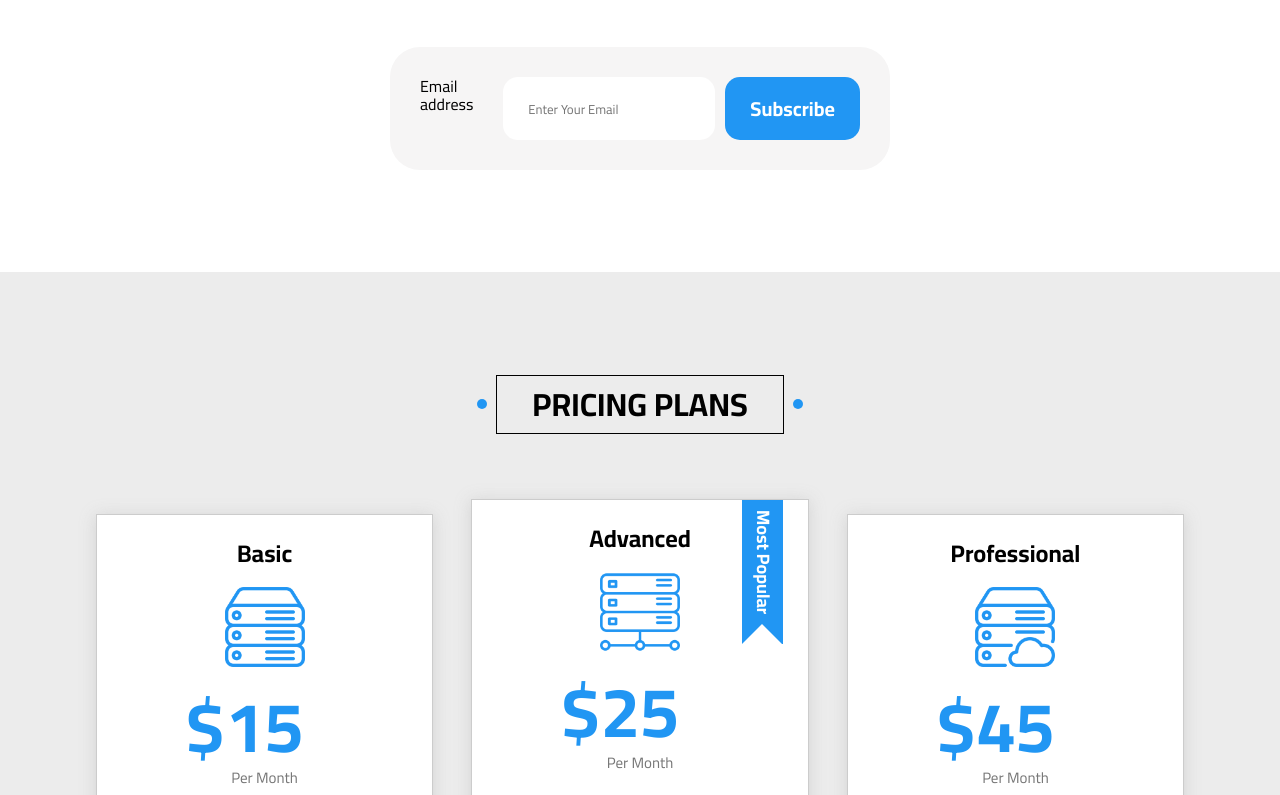
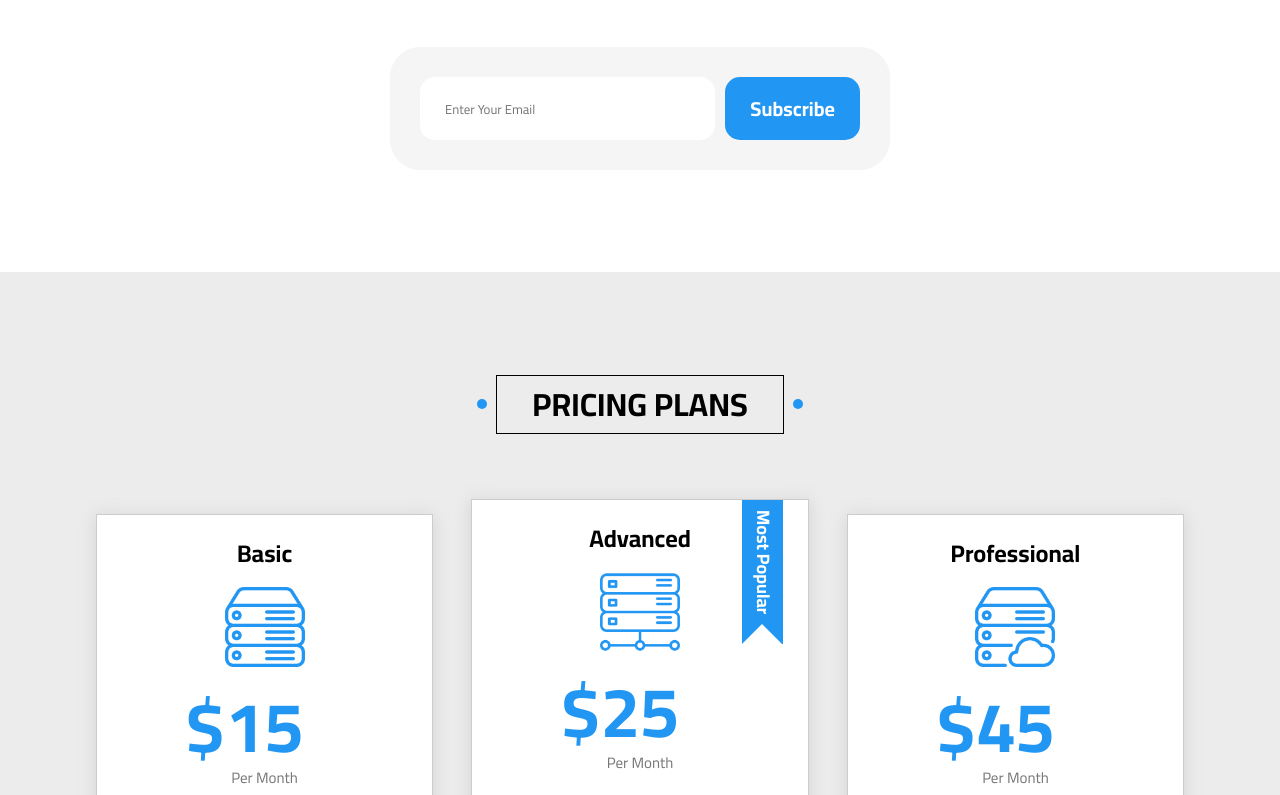
Before and after one commit to yasser987/Project_three, a plain HTML site: page index.html in a window 1280 px wide. Shown: the part 10044-10839 px from the top of the page. Drawn offline with Linux system fonts and the light colour scheme.

Commit message:
style: add accessible labels and keyboard focus

```diff
--- a/css/style.css
+++ b/css/style.css
@@ -1,3 +1,25 @@
+
+/* Accessibility Utilities */
+.visually-hidden {
+  position: absolute;
+  width: 1px;
+  height: 1px;
+  padding: 0;
+  margin: -1px;
+  overflow: hidden;
+  clip: rect(0 0 0 0);
+  white-space: nowrap;
+  border: 0;
+}
+
+a:focus-visible,
+button:focus-visible,
+input:focus-visible,
+textarea:focus-visible {
+  outline: 3px solid var(--main-color);
+  outline-offset: 4px;
+}
+
 /* Start Variables */
 :root {
   /* Colors */
```
